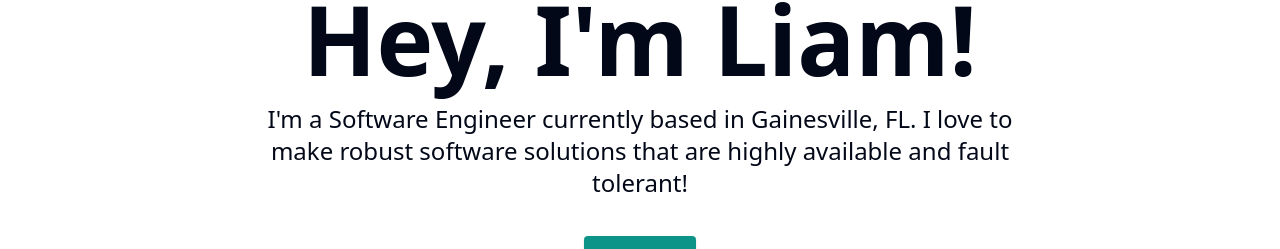
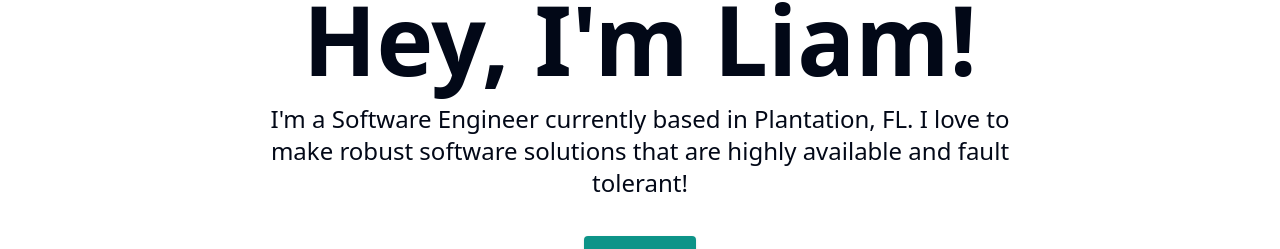
Before and after one commit to lcohen23/portfolio, a Next.js app: page / in a window 1280 px wide. Shown: the part 241-490 px from the top of the page. Built offline with nearby package versions, Linux system fonts and the light colour scheme; what tailwindcss-animation-delay would draw is missing.

Commit message:
location fix

```diff
--- a/components/HeroSection.tsx
+++ b/components/HeroSection.tsx
@@ -6,14 +6,14 @@ import { HiArrowDown } from "react-icons/hi"
 const HeroSection = () => {
   return (
     <section id="home">
-      <div className="animate-fadeIn mb-14 mt-48 flex flex-col items-center justify-center text-center animation-delay-2 md:mt-20 md:flex-row">
+      <div className="mb-14 mt-48 flex animate-fadeIn flex-col items-center justify-center text-center animation-delay-2 md:mt-20 md:flex-row">
         <div className="md:mt-2 md:w-4/5">
           <h1 className="mt-6 text-4xl font-bold md:mt-36 md:text-7xl lg:text-8xl">
             Hey, I&apos;m Liam!
           </h1>
           <p className="mb-12 mt-4 text-lg md:text-2xl">
             {" "}
-            I&apos;m a Software Engineer currently based in Gainesville, FL. I
+            I&apos;m a Software Engineer currently based in Plantation, FL. I
             love to make robust software solutions that are highly available and
             fault tolerant!
           </p>
```
Also changed, not shown: tsconfig.json (+19 -5 lines).
